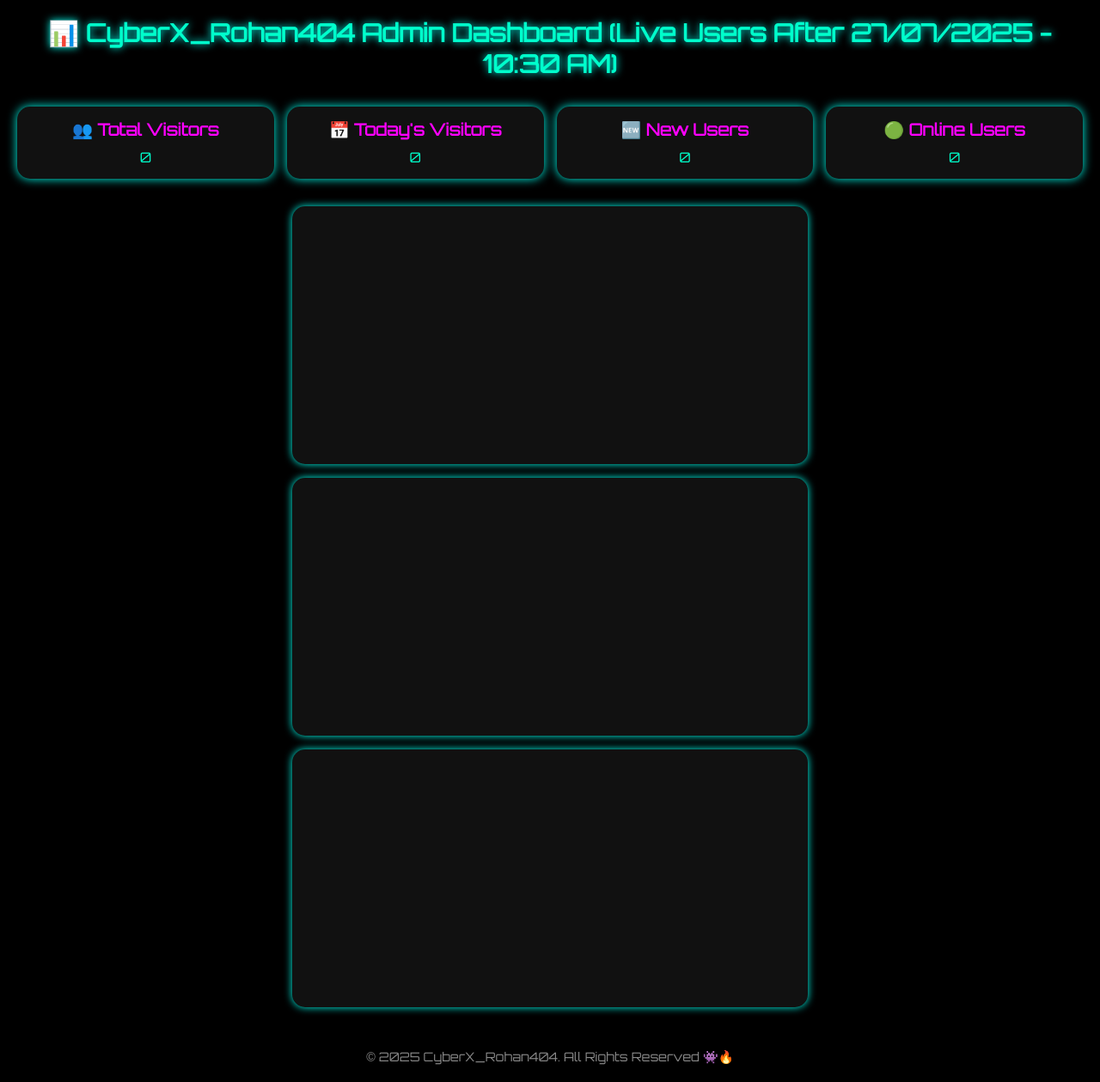
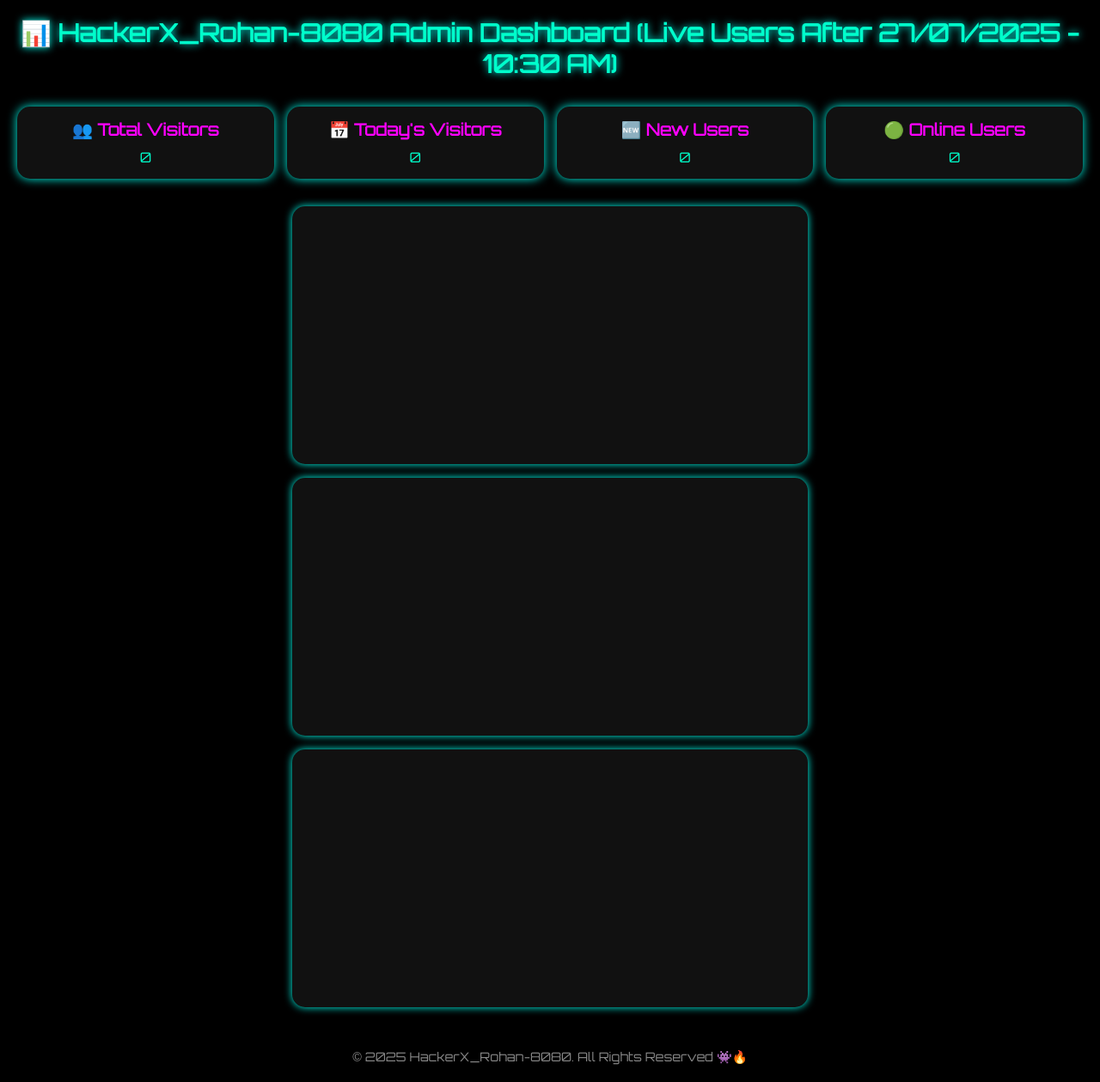
Before and after one commit to HackerX-Rohan404/HackerX_Rohan-8080, a plain HTML site: page admin-dashboard.html in a window 1280 px wide. Shown: the whole page at 86% size. Drawn offline with nearby package versions, Linux system fonts and the light colour scheme; no server answers.

Commit message:
Update admin-dashboard.html

```diff
--- a/admin-dashboard.html
+++ b/admin-dashboard.html
@@ -1,7 +1,7 @@
 <!DOCTYPE html><html lang="en"><head>
   <meta charset="UTF-8" />
   <meta name="viewport" content="width=device-width, initial-scale=1.0" />
-  <title>Admin Dashboard - CyberX_Rohan404</title>
+  <title>Admin Dashboard - HackerX_Rohan-8080</title>
   <link href="https://fonts.googleapis.com/css2?family=Orbitron&display=swap" rel="stylesheet">
   <script src="https://cdn.jsdelivr.net/npm/chart.js"></script>
   <style>
@@ -25,7 +25,7 @@
   </style>
 </head>
 <body>
-  <h1>📊 CyberX_Rohan404 Admin Dashboard (Live Users After 27/07/2025 - 10:30 AM)</h1>
+  <h1>📊 HackerX_Rohan-8080 Admin Dashboard (Live Users After 27/07/2025 - 10:30 AM)</h1>
   <audio id="bgMusic" autoplay loop>
     <source src="https://www.bensound.com/bensound-music/bensound-dubstep.mp3" type="audio/mpeg">
   </audio>
@@ -38,7 +38,7 @@
   <canvas id="trafficChart" width="600" height="300"></canvas>
   <canvas id="deviceChart" width="600" height="300"></canvas>
   <canvas id="browserChart" width="600" height="300"></canvas>  <div id="dashboard"></div>
-  <div class="footer">© 2025 CyberX_Rohan404. All Rights Reserved 👾🔥</div>  <script src="https://www.gstatic.com/firebasejs/9.6.1/firebase-app-compat.js"></script>  <script src="https://www.gstatic.com/firebasejs/9.6.1/firebase-database-compat.js"></script>  <script>
+  <div class="footer">© 2025 HackerX_Rohan-8080. All Rights Reserved 👾🔥</div>  <script src="https://www.gstatic.com/firebasejs/9.6.1/firebase-app-compat.js"></script>  <script src="https://www.gstatic.com/firebasejs/9.6.1/firebase-database-compat.js"></script>  <script>
     const firebaseConfig = {
       apiKey: "AIzaSyCPx4E6VmKe9kLjXO4he849G2P0hS0m_2I",
       authDomain: "hackerxvisitorlogs.firebaseapp.com",
```
